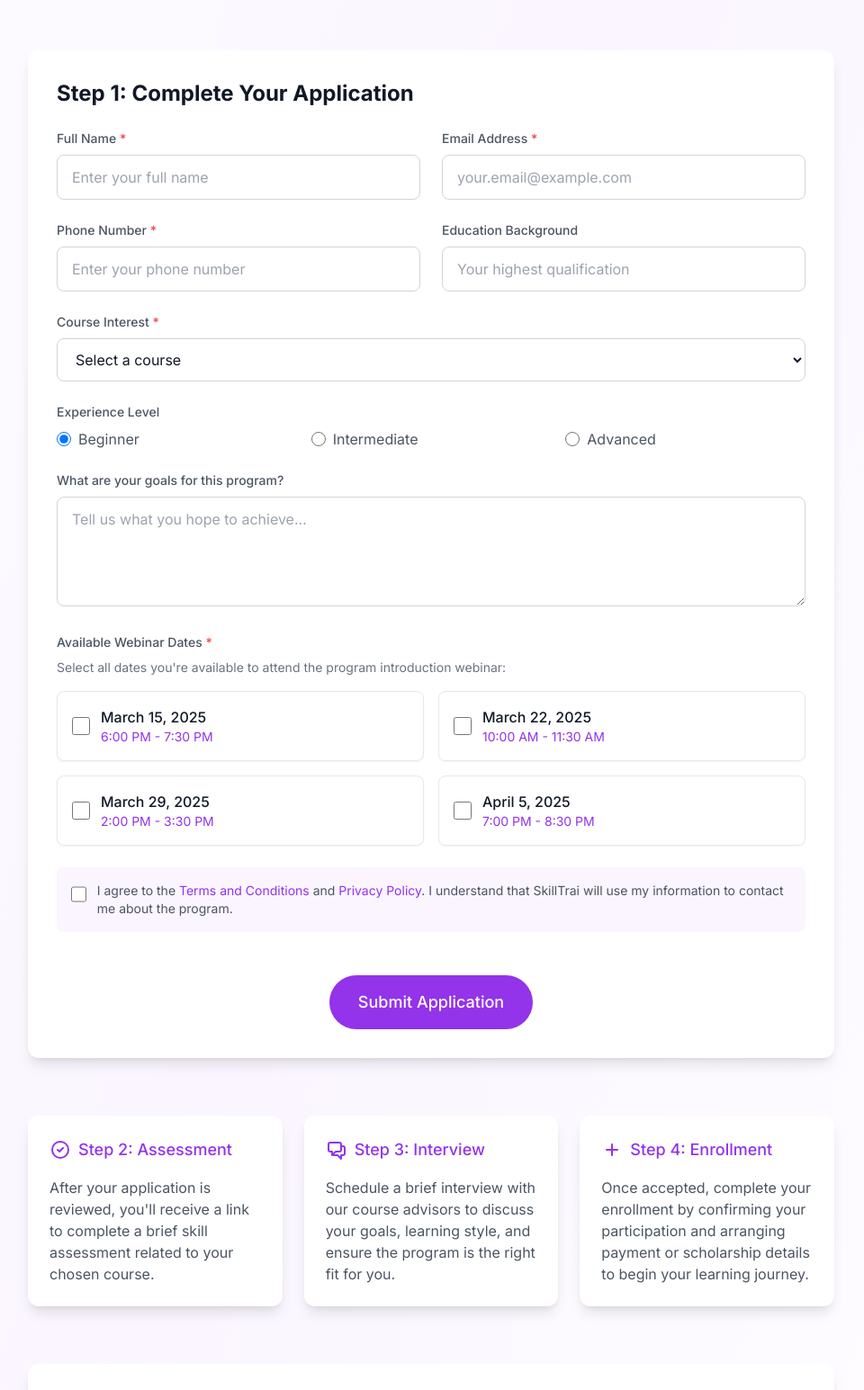
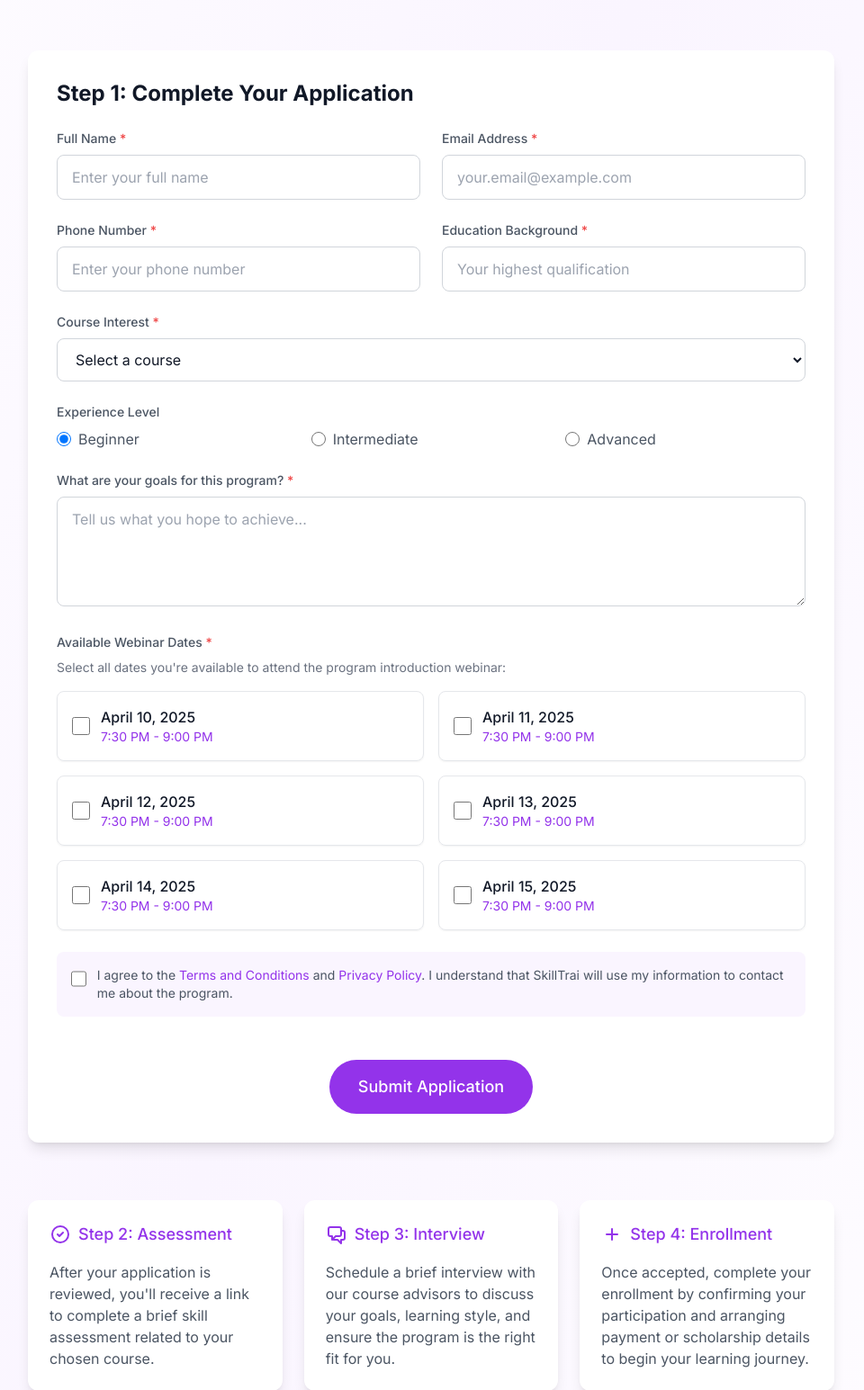
Before and after one commit to ikhlasx/skilltrai, a Django app: template frontend/templates/register.html in a window 1280 px wide. Shown: the part 1120-2665 px from the top of the page at 90% size, without its empty margins (161-1121 px from the left). Run offline with Django 3.2, Linux system fonts and the light colour scheme; the template is opened without the code that fills it, so the values that code supplies are empty; some libraries are stand-ins or nearby versions.

Commit message:
Fix registe rers issues

```diff
--- a/frontend/templates/register.html
+++ b/frontend/templates/register.html
@@ -218,7 +218,6 @@
         );
 
         // Registration Form Component
-        // Registration Form Component
         const RegistrationForm = () => {
           // State for form fields
           const [formData, setFormData] = React.useState({
@@ -240,20 +239,22 @@
 
           // Available courses
           const courses = [
-            {id: 'design', name: 'Design & Digital Marketing'},
-            {id: 'ai-dev', name: 'AI Developer'},
-            {id: 'ai-eng', name: 'AI Engineer'},
-            {id: 'data', name: 'Data Analysis'},
-            {id: 'robotics', name: 'Robotics and IoT'},
-            {id: 'content', name: 'Content Creation and Editing'}
+            {id: 'UI/UX and Designing', name: 'UI/UX and Designing'},
+            {id: 'AI Developer', name: 'AI Developer'},
+            {id: 'Data Analysis', name: 'Data Analysis'},
+            {id: 'Robotics and IoT', name: 'Robotics and IoT'},
+            {id: 'Content Creation and Editing', name: 'Content Creation and Editing'},
+            {id: 'Digital Marketing', name: 'Digital Marketing'}
           ];
 
           // Webinar dates options
           const webinarDates = [
-                {id: 'march15', date: 'March 15, 2025', time: '6:00 PM - 7:30 PM'},
-                {id: 'march22', date: 'March 22, 2025', time: '10:00 AM - 11:30 AM'},
-                {id: 'march29', date: 'March 29, 2025', time: '2:00 PM - 3:30 PM'},
-                {id: 'april5', date: 'April 5, 2025', time: '7:00 PM - 8:30 PM'}
+            {id: 'April 10, 2025', date: 'April 10, 2025', time: '7:30 PM - 9:00 PM'},
+            {id: 'April 11, 2025', date: 'April 11, 2025', time: '7:30 PM - 9:00 PM'},
+            {id: 'April 12, 2025', date: 'April 12, 2025', time: '7:30 PM - 9:00 PM'},
+            {id: 'April 13, 2025', date: 'April 13, 2025', time: '7:30 PM - 9:00 PM'},
+            {id: 'April 14, 2025', date: 'April 14, 2025', time: '7:30 PM - 9:00 PM'},
+            {id: 'April 15, 2025', date: 'April 15, 2025', time: '7:30 PM - 9:00 PM'}
           ];
 
           // Handle form input changes
@@ -287,7 +288,7 @@
             }
           };
 
-            // Handle form submission
+          // Handle form submission to Google Forms
           const handleSubmit = async (e) => {
             e.preventDefault();
             setError('');
@@ -298,29 +299,49 @@
               return;
             }
 
-                // Submit form
             setSubmitting(true);
 
             try {
-                    // Get CSRF token
-                    const csrftoken = getCookie('csrftoken');
+              // These are the entry IDs from your Google Form - update these with the actual IDs
+              const formEntryIds = {
+                fullName: 'entry.1258749518',           // Full Name
+                email: 'entry.1473319049',              // Email Address
+                phone: 'entry.1774438593',              // Phone Number
+                education: 'entry.366300360',           // Education Background
+                courseInterest: 'entry.1726663694',     // Course Interest
+                experience: 'entry.1143618733',         // Experience Level
+                goal: 'entry.1847183126',               // Goals for this program
+                webinarDates: 'entry.1151409417',       // Available Webinar Dates
+                agreeToTerms: 'entry.1375305524'        // Terms Agreement
+              };
 
-                    // Send data to backend
-                    const response = await fetch('/api/register/', {
-                        method: 'POST',
-                        headers: {
-                            'Content-Type': 'application/json',
-                            'X-CSRFToken': csrftoken
-                        },
-                        body: JSON.stringify(formData)
+              // Your actual Google Form submission URL
+              const googleFormSubmitUrl = 'https://docs.google.com/forms/d/e/1FAIpQLSekNiTmC2_c7U8t9A5tohGvIULiMLVJr3Tmq8HWOgri8fElgQ/formResponse';
+
+              // Create form data object for URL parameters
+              const params = new URLSearchParams();
+              params.append(formEntryIds.fullName, formData.fullName);
+              params.append(formEntryIds.email, formData.email);
+              params.append(formEntryIds.phone, formData.phone);
+              params.append(formEntryIds.education, formData.education || '');
+              params.append(formEntryIds.courseInterest, formData.courseInterest);
+              params.append(formEntryIds.experience, formData.experience);
+              params.append(formEntryIds.goal, formData.goal || '');
+
+              // Handle multiple webinar dates
+              formData.webinarDates.forEach(date => {
+                params.append(formEntryIds.webinarDates, date);
               });
 
-                    const data = await response.json();
+              // Handle terms agreement (Yes/No)
+              params.append(formEntryIds.agreeToTerms, formData.agreeToTerms ? 'Yes' : 'No');
 
-                    if (response.ok && data.success) {
+              // Due to CORS restrictions, we'll redirect to the form submission URL
+              window.location.href = `${googleFormSubmitUrl}?${params.toString()}&submit=Submit`;
+
               setSubmitted(true);
 
-                        // Reset form after submission
+              // Clear form
               setFormData({
                 fullName: '',
                 email: '',
@@ -332,9 +353,6 @@
                 webinarDates: [],
                 agreeToTerms: false
               });
-                    } else {
-                        setError(data.error || 'An error occurred. Please try again.');
-                    }
             } catch (error) {
               setError('An error occurred. Please try again.');
             } finally {
@@ -361,28 +379,22 @@
                   </p>
                 </div>
 
-                        {/* NEW: Admission Process Steps */}
+                {/* Admission Process Steps */}
                 <AdmissionSteps />
 
                 {/* Success Message */}
                 {submitted ? (
-                            <div
-                                className="bg-white border border-green-200 shadow-lg rounded-xl p-8 text-center mb-16">
-                                <div
-                                    className="w-16 h-16 bg-green-100 text-green-600 rounded-full flex items-center justify-center mx-auto mb-6">
-                                    <svg className="w-8 h-8" fill="none" stroke="currentColor" viewBox="0 0 24 24"
-                                         xmlns="http://www.w3.org/2000/svg">
-                                        <path strokeLinecap="round" strokeLinejoin="round" strokeWidth="2"
-                                              d="M5 13l4 4L19 7"></path>
+                  <div className="bg-white border border-green-200 shadow-lg rounded-xl p-8 text-center mb-16">
+                    <div className="w-16 h-16 bg-green-100 text-green-600 rounded-full flex items-center justify-center mx-auto mb-6">
+                      <svg className="w-8 h-8" fill="none" stroke="currentColor" viewBox="0 0 24 24" xmlns="http://www.w3.org/2000/svg">
+                        <path strokeLinecap="round" strokeLinejoin="round" strokeWidth="2" d="M5 13l4 4L19 7"></path>
                       </svg>
                     </div>
                     <h2 className="text-2xl font-bold text-gray-900 mb-4">Application Submitted!</h2>
                     <p className="text-gray-600 mb-8">
                       Thank you for your interest in the SkillTrai program. We've received your application and will be in touch shortly to guide you through the next steps in our admission process - assessment and interview.
                     </p>
-                                <button
-                                    onClick={() => setSubmitted(false)}
-                                    className="bg-purple-600 hover:bg-purple-700 text-white px-6 py-3 rounded-full font-medium transition-colors">
+                    <button onClick={() => setSubmitted(false)} className="bg-purple-600 hover:bg-purple-700 text-white px-6 py-3 rounded-full font-medium transition-colors">
                       Submit Another Application
                     </button>
                   </div>
@@ -392,8 +404,7 @@
 
                     {/* Error Message */}
                     {error && (
-                                    <div
-                                        className="bg-red-50 border border-red-200 text-red-600 px-4 py-3 rounded-lg mb-6">
+                      <div className="bg-red-50 border border-red-200 text-red-600 px-4 py-3 rounded-lg mb-6">
                         {error}
                       </div>
                     )}
@@ -403,8 +414,7 @@
                         {/* Personal Information */}
                         <div className="grid grid-cols-1 md:grid-cols-2 gap-6">
                           <div>
-                                                <label htmlFor="fullName"
-                                                       className="block text-sm font-medium text-gray-600 mb-2">
+                            <label htmlFor="fullName" className="block text-sm font-medium text-gray-600 mb-2">
                               Full Name <span className="text-red-500">*</span>
                             </label>
                             <input
@@ -419,8 +429,7 @@
                             />
                           </div>
                           <div>
-                                                <label htmlFor="email"
-                                                       className="block text-sm font-medium text-gray-600 mb-2">
+                            <label htmlFor="email" className="block text-sm font-medium text-gray-600 mb-2">
                               Email Address <span className="text-red-500">*</span>
                             </label>
                             <input
@@ -438,8 +447,7 @@
 
                         <div className="grid grid-cols-1 md:grid-cols-2 gap-6">
                           <div>
-                                                <label htmlFor="phone"
-                                                       className="block text-sm font-medium text-gray-600 mb-2">
+                            <label htmlFor="phone" className="block text-sm font-medium text-gray-600 mb-2">
                               Phone Number <span className="text-red-500">*</span>
                             </label>
                             <input
@@ -454,9 +462,8 @@
                             />
                           </div>
                           <div>
-                                                <label htmlFor="education"
-                                                       className="block text-sm font-medium text-gray-600 mb-2">
-                                                    Education Background
+                            <label htmlFor="education" className="block text-sm font-medium text-gray-600 mb-2">
+                              Education Background <span className="text-red-500">*</span>
                             </label>
                             <input
                               type="text"
@@ -466,14 +473,14 @@
                               onChange={handleChange}
                               className="w-full bg-white border border-gray-300 rounded-lg px-4 py-3 text-gray-900 focus:outline-none focus:ring-2 focus:ring-purple-600 focus:border-transparent"
                               placeholder="Your highest qualification"
+                              required
                             />
                           </div>
                         </div>
 
                         {/* Course Interest */}
                         <div>
-                                            <label htmlFor="courseInterest"
-                                                   className="block text-sm font-medium text-gray-600 mb-2">
+                          <label htmlFor="courseInterest" className="block text-sm font-medium text-gray-600 mb-2">
                             Course Interest <span className="text-red-500">*</span>
                           </label>
                           <select
@@ -544,9 +551,8 @@
 
                         {/* Goal */}
                         <div>
-                                            <label htmlFor="goal"
-                                                   className="block text-sm font-medium text-gray-600 mb-2">
-                                                What are your goals for this program?
+                          <label htmlFor="goal" className="block text-sm font-medium text-gray-600 mb-2">
+                            What are your goals for this program? <span className="text-red-500">*</span>
                           </label>
                           <textarea
                             id="goal"
@@ -556,6 +562,7 @@
                             rows="4"
                             className="w-full bg-white border border-gray-300 rounded-lg px-4 py-3 text-gray-900 focus:outline-none focus:ring-2 focus:ring-purple-600 focus:border-transparent"
                             placeholder="Tell us what you hope to achieve..."
+                            required
                           ></textarea>
                         </div>
 
@@ -565,13 +572,11 @@
                             Available Webinar Dates <span className="text-red-500">*</span>
                           </label>
                           <p className="text-gray-500 text-sm mb-4">
-                                                Select all dates you're available to attend the program introduction
-                                                webinar:
+                            Select all dates you're available to attend the program introduction webinar:
                           </p>
                           <div className="grid grid-cols-1 md:grid-cols-2 gap-4">
                             {webinarDates.map(webinar => (
-                                                    <div key={webinar.id}
-                                                         className="flex items-center space-x-3 border border-gray-200 rounded-lg p-4 hover:border-purple-300 transition-colors shadow-sm">
+                              <div key={webinar.id} className="flex items-center space-x-3 border border-gray-200 rounded-lg p-4 hover:border-purple-300 transition-colors shadow-sm">
                                 <input
                                   type="checkbox"
                                   id={`webinar-${webinar.id}`}
@@ -581,10 +586,8 @@
                                   className="h-5 w-5 text-purple-600 focus:ring-purple-500 border-gray-300 bg-white rounded"
                                 />
                                 <label htmlFor={`webinar-${webinar.id}`} className="flex-1">
-                                                            <div
-                                                                className="font-medium text-gray-900">{webinar.date}</div>
-                                                            <div
-                                                                className="text-sm text-purple-600">{webinar.time}</div>
+                                  <div className="font-medium text-gray-900">{webinar.date}</div>
+                                  <div className="text-sm text-purple-600">{webinar.time}</div>
                                 </label>
                               </div>
                             ))}
@@ -603,12 +606,7 @@
                             required
                           />
                           <label htmlFor="agreeToTerms" className="text-sm text-gray-600">
-                                                I agree to the <a href="#"
-                                                                  className="text-purple-600 hover:text-purple-700">Terms
-                                                and Conditions</a> and <a href="#"
-                                                                          className="text-purple-600 hover:text-purple-700">Privacy
-                                                Policy</a>. I understand that SkillTrai will use my information to
-                                                contact me about the program.
+                            I agree to the <a href="https://www.skilltrai.com/register/#" className="text-purple-600 hover:text-purple-700">Terms and Conditions</a> and <a href="https://www.skilltrai.com/register/#" className="text-purple-600 hover:text-purple-700">Privacy Policy</a>. I understand that SkillTrai will use my information to contact me about the program.
                           </label>
                         </div>
 
@@ -637,8 +635,7 @@
 
                 {/* Next Steps Information */}
                 <div className="grid grid-cols-1 md:grid-cols-3 gap-6 mb-16">
-                            <div
-                                className="bg-white shadow-lg rounded-xl p-6 hover:shadow-xl transition-shadow">
+                  <div className="bg-white shadow-lg rounded-xl p-6 hover:shadow-xl transition-shadow">
                     <div className="flex items-center mb-4 text-purple-600">
                       <svg className="w-6 h-6 mr-2" fill="none" stroke="currentColor" viewBox="0 0 24 24" xmlns="http://www.w3.org/2000/svg">
                         <path strokeLinecap="round" strokeLinejoin="round" strokeWidth="2" d="M9 12l2 2 4-4m6 2a9 9 0 11-18 0 9 9 0 0118 0z"></path>
@@ -648,8 +645,7 @@
                     <p className="text-gray-600">After your application is reviewed, you'll receive a link to complete a brief skill assessment related to your chosen course.</p>
                   </div>
 
-                            <div
-                                className="bg-white shadow-lg rounded-xl p-6 hover:shadow-xl transition-shadow">
+                  <div className="bg-white shadow-lg rounded-xl p-6 hover:shadow-xl transition-shadow">
                     <div className="flex items-center mb-4 text-purple-600">
                       <svg className="w-6 h-6 mr-2" fill="none" stroke="currentColor" viewBox="0 0 24 24" xmlns="http://www.w3.org/2000/svg">
                         <path strokeLinecap="round" strokeLinejoin="round" strokeWidth="2" d="M17 8h2a2 2 0 012 2v6a2 2 0 01-2 2h-2v4l-4-4H9a1.994 1.994 0 01-1.414-.586m0 0L11 14h4a2 2 0 002-2V6a2 2 0 00-2-2H5a2 2 0 00-2 2v6a2 2 0 002 2h2v4l.586-.586z"></path>
@@ -659,8 +655,7 @@
                     <p className="text-gray-600">Schedule a brief interview with our course advisors to discuss your goals, learning style, and ensure the program is the right fit for you.</p>
                   </div>
 
-                            <div
-                                className="bg-white shadow-lg rounded-xl p-6 hover:shadow-xl transition-shadow">
+                  <div className="bg-white shadow-lg rounded-xl p-6 hover:shadow-xl transition-shadow">
                     <div className="flex items-center mb-4 text-purple-600">
                       <svg className="w-6 h-6 mr-2" fill="none" stroke="currentColor" viewBox="0 0 24 24" xmlns="http://www.w3.org/2000/svg">
                         <path strokeLinecap="round" strokeLinejoin="round" strokeWidth="2" d="M12 6v6m0 0v6m0-6h6m-6 0H6"></path>
@@ -707,7 +702,6 @@
             </div>
           );
         };
-
             return (
                 <div className="bg-white min-h-screen">
                     <Navigation/>
```
Lines whose indentation alone changed are shown as unchanged.
